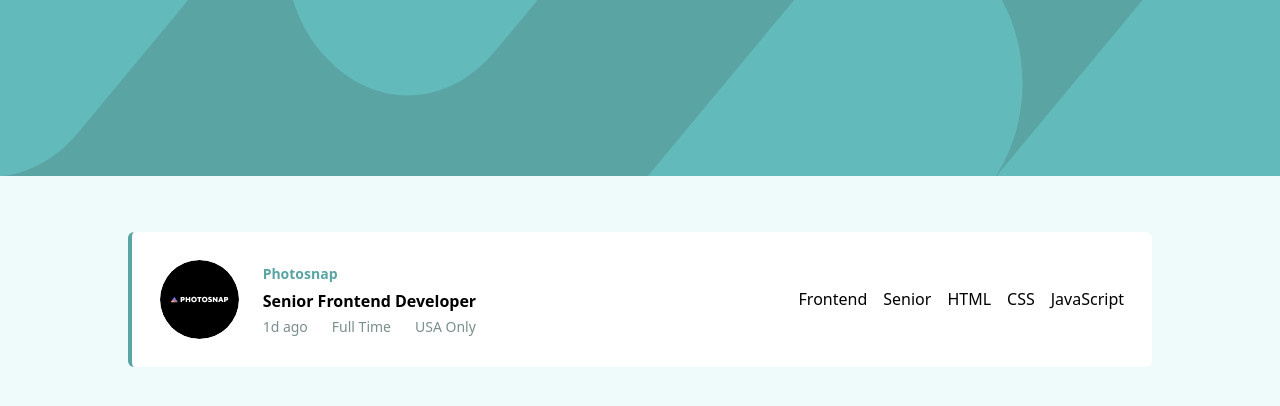
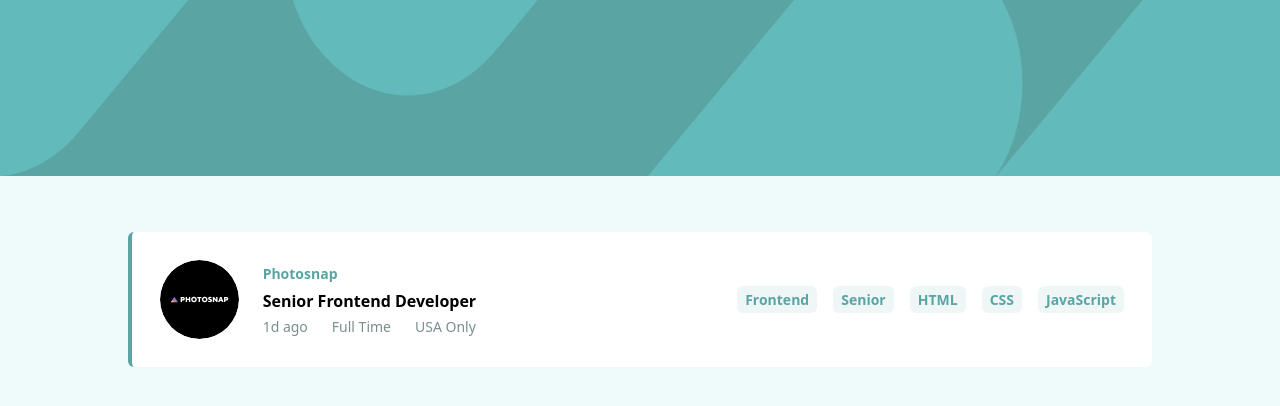
Before and after one commit to cloviswrodrigues/job_listings_with_filtering, a React (Vite) app in the folder frontend/: page / in a window 1280 px wide. Shown: the top 406 px of the page. Built offline with nearby package versions, Linux system fonts and the light colour scheme.

Commit message:
created LabelLink component

```diff
--- a/frontend/src/components/JobItem/index.jsx
+++ b/frontend/src/components/JobItem/index.jsx
@@ -1,21 +1,25 @@
-import PropTypes from 'prop-types';
+import PropTypes from "prop-types";
 
 import ImageRounded from "../ImageRounded";
+import LabelLink from "../LabelLink";
 
 const JobItem = ({ data }) => {
-
   const requirements = [data.role, data.level, ...data.languages] || [];
 
-  if (!data) return null
+  if (!data) return null;
   return (
     <li className="bg-white p-7 rounded-md border-l-4 border-cyan-dark flex items-center gap-6">
       <div>
-        <ImageRounded src={data.logo}/>
+        <ImageRounded src={data.logo} />
       </div>
       <div className="w-full flex justify-between items-center">
         <div>
-          <span className="text-sm text-cyan-dark font-bold">{data.company}</span>
-          <h2 className="my-1 text-base font-bold">{data.position}</h2>
+          <span className="text-sm text-cyan-dark font-bold">
+            {data.company}
+          </span>
+          <a href="#" className="block my-1 text-base font-bold">
+            {data.position}
+          </a>
           <ul className="flex text-cyan-dark-grayish gap-6 text-sm font-medium">
             <li>{data.postedAt}</li>
             <li>{data.contract}</li>
@@ -24,16 +28,20 @@ const JobItem = ({ data }) => {
         </div>
         <div>
           <ul className="flex gap-4">
-            {requirements.map((requirement) => <li key={requirement}>{requirement}</li>)}
+            {requirements.map((requirement) => (
+              <li key={requirement}>
+                <LabelLink>{requirement}</LabelLink>
+              </li>
+            ))}
           </ul>
         </div>
       </div>
     </li>
-  )
-}
+  );
+};
 
 JobItem.propTypes = {
-  data: PropTypes.shape().isRequired
-}
+  data: PropTypes.shape().isRequired,
+};
 
-export default JobItem
+export default JobItem;
--- a/frontend/src/components/JobLists/index.jsx
+++ b/frontend/src/components/JobLists/index.jsx
@@ -1,37 +1,38 @@
-import { useState, useEffect } from 'react';
+import { useState, useEffect } from "react";
 
-import JobItem from '../JobItem';
+import JobItem from "../JobItem";
 
 const JobLists = () => {
-  const [ jobs, setJobs ] = useState(null);
-
+  const [jobs, setJobs] = useState(null);
 
   useEffect(() => {
     setJobs([
       {
-        "id": 1,
-        "company": "Photosnap",
-        "logo": "images/photosnap.svg",
-        "new": true,
-        "featured": true,
-        "position": "Senior Frontend Developer",
-        "role": "Frontend",
-        "level": "Senior",
-        "postedAt": "1d ago",
-        "contract": "Full Time",
-        "location": "USA Only",
-        "languages": ["HTML", "CSS", "JavaScript"],
-        "tools": []
+        id: 1,
+        company: "Photosnap",
+        logo: "images/photosnap.svg",
+        new: true,
+        featured: true,
+        position: "Senior Frontend Developer",
+        role: "Frontend",
+        level: "Senior",
+        postedAt: "1d ago",
+        contract: "Full Time",
+        location: "USA Only",
+        languages: ["HTML", "CSS", "JavaScript"],
+        tools: [],
       },
-    ])
-  }, [])
+    ]);
+  }, []);
 
-  if (!jobs) return null
+  if (!jobs) return null;
   return (
     <ul>
-      {jobs.map((item) => <JobItem key={item.id} data={item} />)}
+      {jobs.map((item) => (
+        <JobItem key={item.id} data={item} />
+      ))}
     </ul>
-  )
-}
+  );
+};
 
-export default JobLists
+export default JobLists;
--- /dev/null
+++ b/frontend/src/components/LabelLink/index.jsx
@@ -0,0 +1,18 @@
+import PropTypes from "prop-types";
+
+const LabelLink = ({ children }) => {
+  return (
+    <a
+      href="#"
+      className="bg-cyan-light-2 px-2 py-1 text-sm text-cyan-dark font-bold rounded-md hover:bg-cyan-dark hover:text-white"
+    >
+      {children}
+    </a>
+  );
+};
+
+LabelLink.propTypes = {
+  children: PropTypes.element.isRequired,
+};
+
+export default LabelLink;
```
